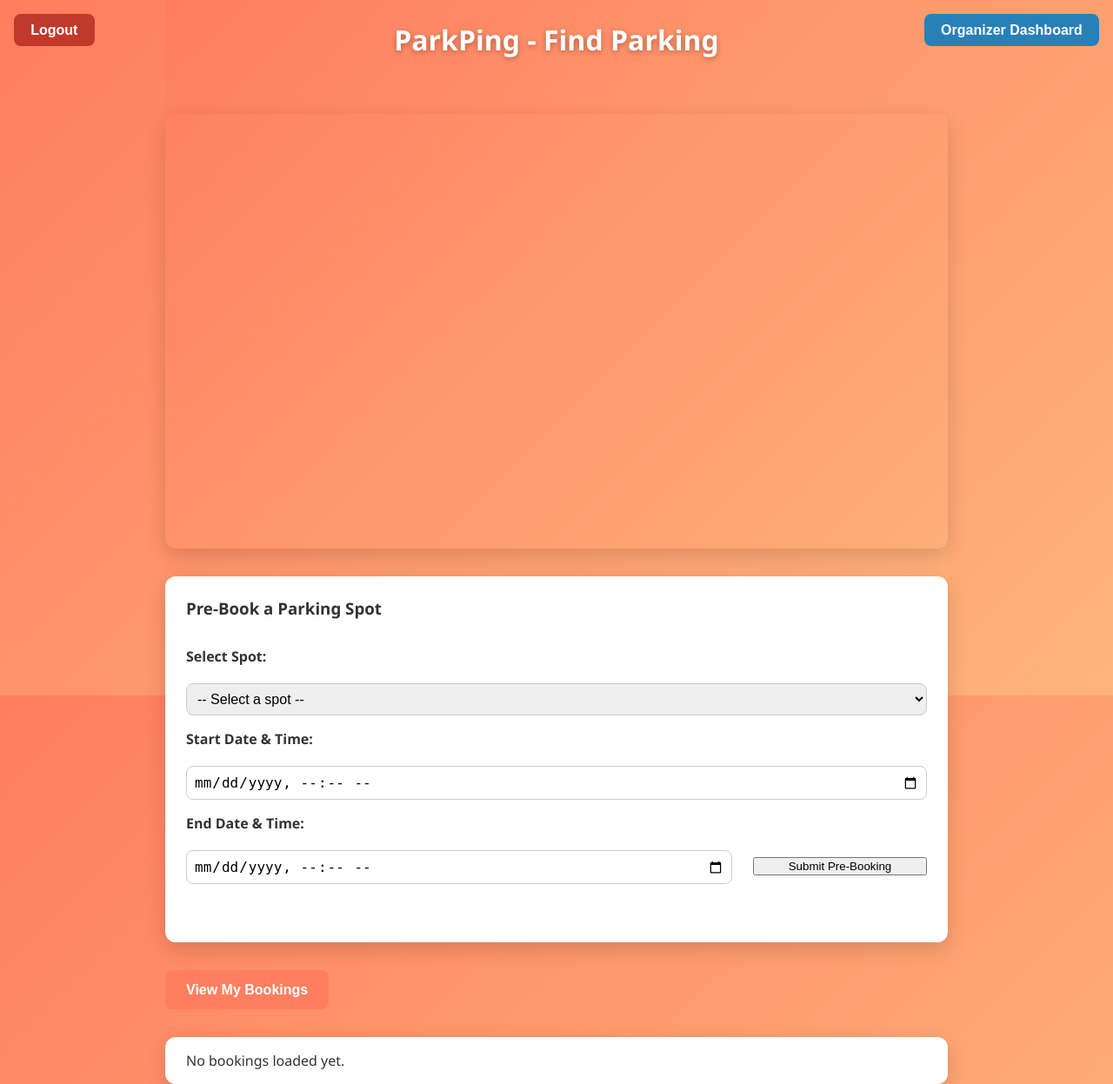
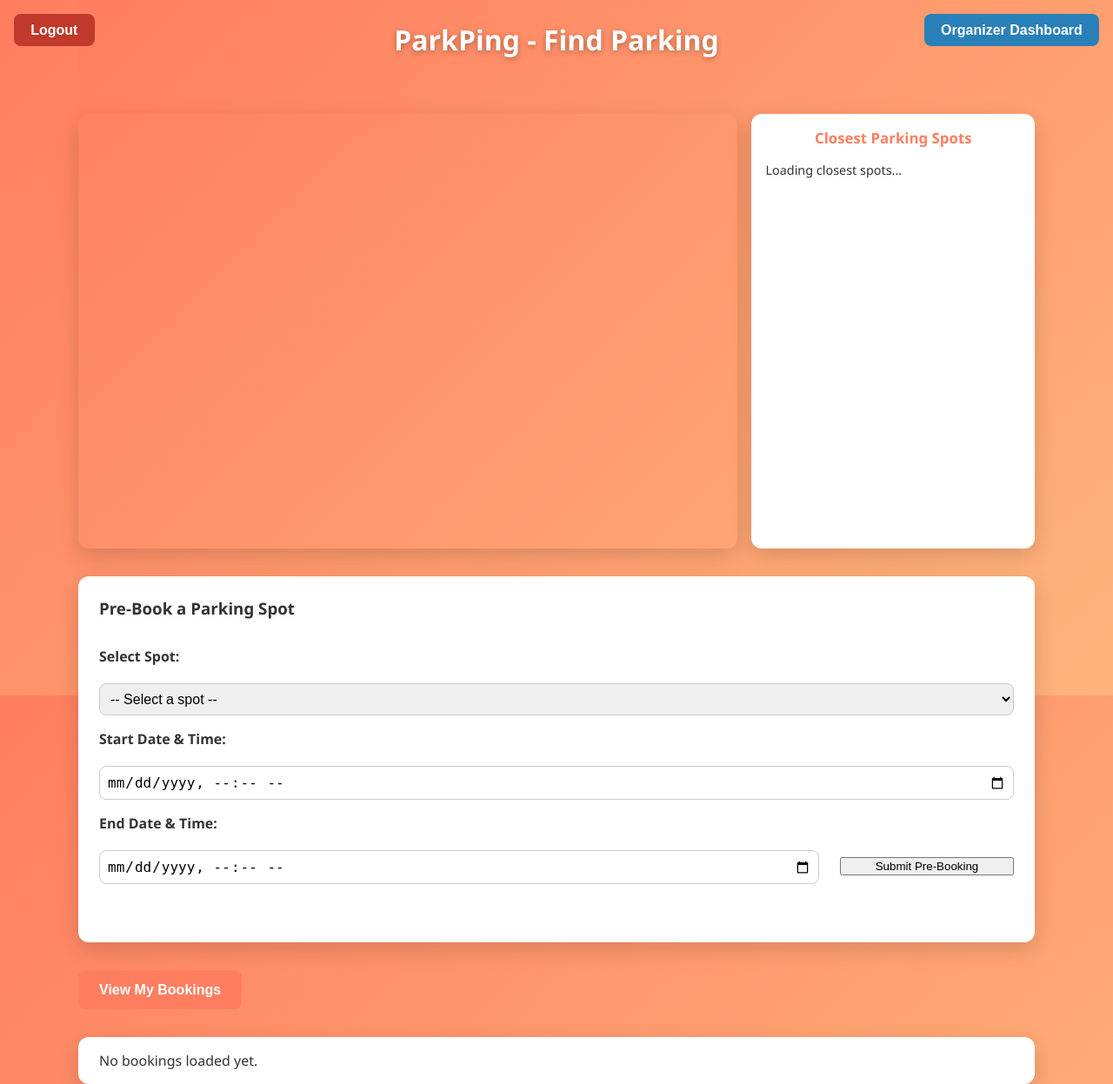
Before and after one commit to FairuzZarif/ParkPing, a Flask app: page / in a window 1280 px wide. Shown: the whole page at 87% size. Run offline with Flask 3, Linux system fonts and the light colour scheme; the visitor is signed in with stand-in values (Sample User, id 1); some libraries are stand-ins or nearby versions.

Commit message:
Updated User Side - Users can now see the closest parking spot near their location within a 5000 meter radius.

```diff
--- a/frontend/templates/index.html
+++ b/frontend/templates/index.html
@@ -50,7 +50,6 @@
       background-color: #1c5980;
     }
 
-    /* New logout button styling */
     #logoutBtn {
       position: absolute;
       top: 1rem;
@@ -72,7 +71,7 @@
 
     main {
       width: 90vw;
-      max-width: 900px;
+      max-width: 1100px;
       display: flex;
       flex-direction: column;
       gap: 2rem;
@@ -80,11 +79,78 @@
       margin-bottom: 3rem;
     }
 
-    #map {
+    /* Container holding map and closest spots side-by-side */
+    #mapAndClosestContainer {
+      display: flex;
+      gap: 1rem;
       width: 100%;
       height: 500px;
+    }
+
+    #map {
+      flex: 1 1 70%;
+      height: 100%;
       border-radius: 12px;
       box-shadow: 0 8px 24px rgba(0,0,0,0.15);
+    }
+
+    /* Closest spots list container */
+    #closestSpotsContainer {
+      flex: 1 1 30%;
+      background: white;
+      border-radius: 12px;
+      padding: 1rem;
+      box-shadow: 0 8px 24px rgba(0,0,0,0.15);
+      overflow-y: auto;
+      color: #333;
+      font-size: 0.9rem;
+      user-select: none;
+    }
+
+    #closestSpotsContainer h3 {
+      margin-top: 0;
+      margin-bottom: 1rem;
+      font-weight: 700;
+      color: #ff7e5f;
+      text-align: center;
+    }
+
+    .spot-item {
+      margin-bottom: 1rem;
+      border-bottom: 1px solid #eee;
+      padding-bottom: 0.5rem;
+      display: flex;
+      justify-content: space-between;
+      align-items: center;
+      gap: 0.5rem;
+    }
+
+    .spot-info {
+      flex-grow: 1;
+    }
+    .spot-address {
+      font-weight: 600;
+      margin-bottom: 0.25rem;
+    }
+    .spot-rate, .spot-distance {
+      font-size: 0.85rem;
+      color: #666;
+    }
+
+    .book-btn {
+      background: #ff7e5f;
+      border: none;
+      color: white;
+      padding: 0.3rem 0.7rem;
+      font-size: 0.85rem;
+      font-weight: 600;
+      border-radius: 6px;
+      cursor: pointer;
+      user-select: none;
+      transition: background-color 0.3s;
+    }
+    .book-btn:hover {
+      background: #e26b47;
     }
 
     #prebookForm {
@@ -204,7 +270,14 @@
   <h1>ParkPing - Find Parking</h1>
 
   <main>
-    <div id="map"></div>
+    <!-- Wrap map and closest spots side-by-side -->
+    <div id="mapAndClosestContainer">
+      <div id="map"></div>
+      <div id="closestSpotsContainer">
+        <h3>Closest Parking Spots</h3>
+        <div id="closestSpotsList">Loading closest spots...</div>
+      </div>
+    </div>
 
     <form id="prebookForm" onsubmit="event.preventDefault(); submitPreBooking();">
       <h3>Pre-Book a Parking Spot</h3>
@@ -252,12 +325,17 @@
     // Hold markers in a map for easy removal on booking/pre-booking
     let spotMarkers = new Map();
 
-    // Override initMap to store markers in spotMarkers
+    // Cached spots & user location for closest spots list
+    let cachedSpots = [];
+    let cachedUserLocation = null;
+
+    // Override initMap to store markers in spotMarkers and set user location
     window.initMap = function () {
       console.log("initMap called");
       navigator.geolocation.getCurrentPosition(
         (pos) => {
           const loc = { lat: pos.coords.latitude, lng: pos.coords.longitude };
+          cachedUserLocation = loc;
           map = new google.maps.Map(document.getElementById("map"), {
             zoom: 14,
             center: loc,
@@ -284,6 +362,9 @@
         const res = await fetch("/api/parking/spots");
         if (!res.ok) throw new Error("Failed to load spots");
         const data = await res.json();
+
+        // Cache spots globally for closest spots list
+        cachedSpots = data.spots || [];
 
         // Clear existing markers
         spotMarkers.forEach(marker => marker.setMap(null));
@@ -313,6 +394,8 @@
           // Save marker with spot id as key
           spotMarkers.set(spot.id, marker);
         });
+
+        updateClosestSpotsList();
       } catch (err) {
         console.error(err);
         alert("Failed to load parking spots.");
@@ -492,6 +575,68 @@
         console.error(err);
       }
     }
+
+    // ------------- Closest Spots Feature -------------
+    // Calculate distance in meters between two lat/lng points
+    function calculateDistance(lat1, lng1, lat2, lng2) {
+      function toRad(x) { return x * Math.PI / 180; }
+      const R = 6371e3; // Earth radius in meters
+      const φ1 = toRad(lat1);
+      const φ2 = toRad(lat2);
+      const Δφ = toRad(lat2 - lat1);
+      const Δλ = toRad(lng2 - lng1);
+      const a = Math.sin(Δφ/2) * Math.sin(Δφ/2) +
+                Math.cos(φ1) * Math.cos(φ2) *
+                Math.sin(Δλ/2) * Math.sin(Δλ/2);
+      const c = 2 * Math.atan2(Math.sqrt(a), Math.sqrt(1 - a));
+      return R * c; // distance in meters
+    }
+
+    // Update the closest spots list to show spots within 5 km radius
+    function updateClosestSpotsList() {
+      const container = document.getElementById("closestSpotsList");
+      if (!cachedUserLocation || cachedSpots.length === 0) {
+        container.textContent = "Loading closest spots...";
+        return;
+      }
+
+      const radiusMeters = 5000; // 5 km radius
+
+      const spotsWithDistance = cachedSpots
+        .map(spot => ({
+          spot,
+          distance: calculateDistance(
+            cachedUserLocation.lat,
+            cachedUserLocation.lng,
+            spot.lat,
+            spot.lng
+          )
+        }))
+        .filter(({ distance }) => distance <= radiusMeters) // only within 5 km
+        .sort((a, b) => a.distance - b.distance);
+
+      const top5 = spotsWithDistance.slice(0, 5);
+
+      if (top5.length === 0) {
+        container.textContent = `No parking spots within ${(radiusMeters / 1000)} km.`;
+        return;
+      }
+
+      container.innerHTML = "";
+      top5.forEach(({ spot, distance }) => {
+        const div = document.createElement("div");
+        div.className = "spot-item";
+        div.innerHTML = `
+          <div class="spot-info">
+            <div class="spot-address">${spot.address}</div>
+            <div class="spot-rate">$${spot.rate.toFixed(2)}/hr</div>
+            <div class="spot-distance">${(distance / 1000).toFixed(2)} km away</div>
+          </div>
+          <button class="book-btn" onclick="book(${spot.id}, ${spot.rate})">Book</button>
+        `;
+        container.appendChild(div);
+      });
+    }
   </script>
 </body>
 </html>
```
Also changed, not shown: backend/parkping.db.
